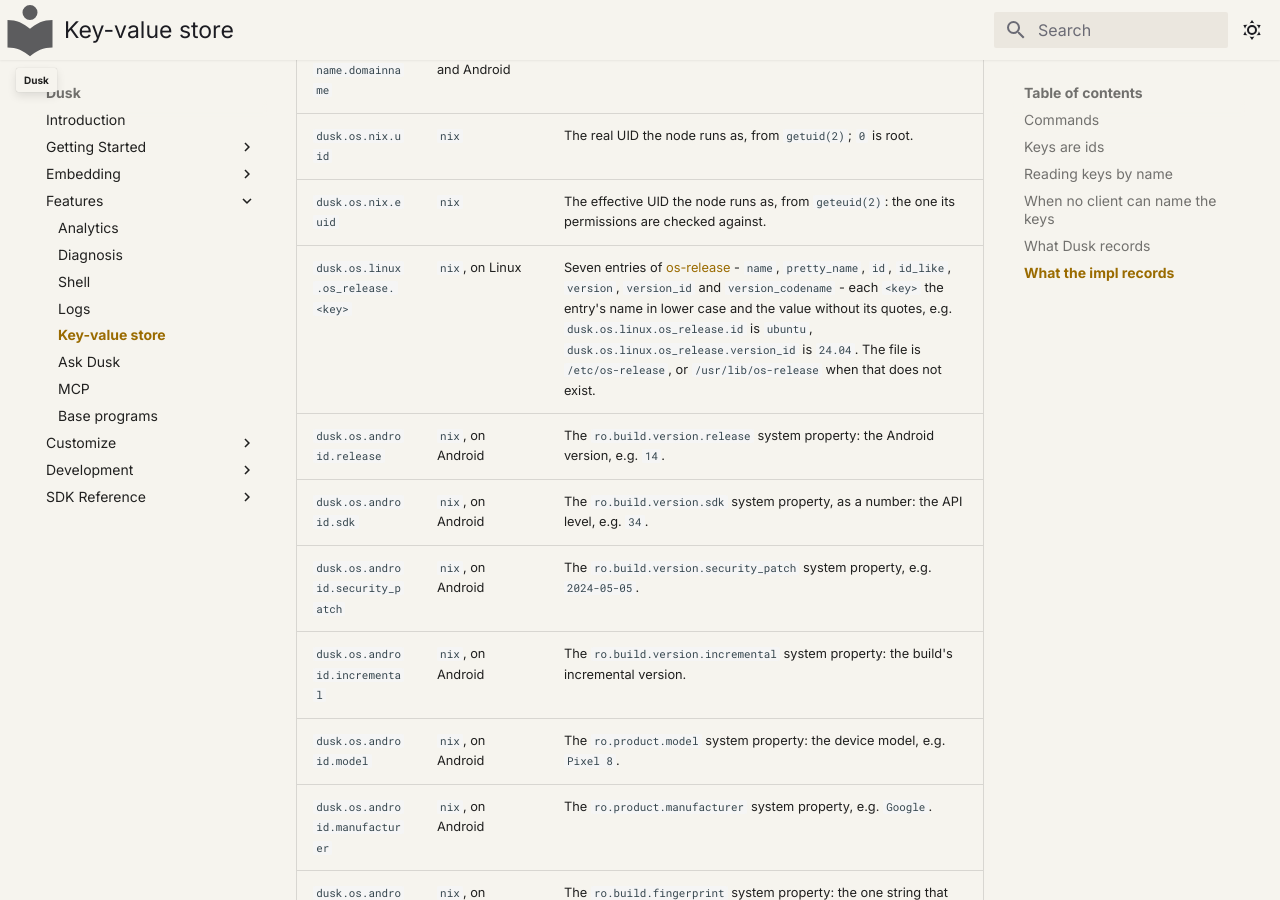
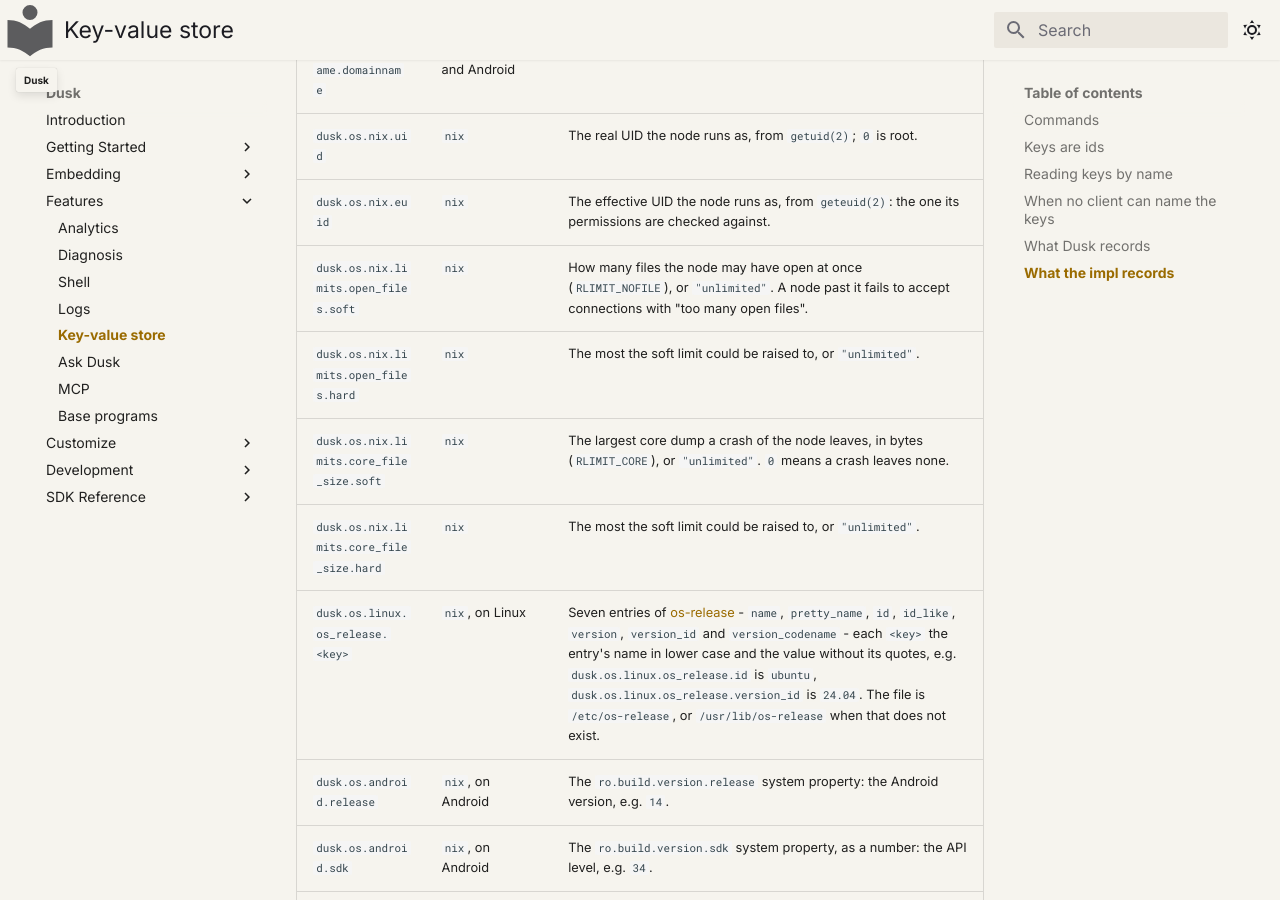
Before and after one commit to tomerze/dusk, an MkDocs documentation site: the page built from docs/docs/features/kvs.md, in a window 1280 px wide and 900 px high, scrolled down 4889 px. Built offline with MkDocs 1.6.1 and Material for MkDocs 9.7.7, drawn with Linux system fonts in a browser that asks for light colours; comment, search, counter and statistics services are not loaded.

Commit message:
Update docs for the resource-limit keys the nix impl writes
The impl table gains the soft and hard limits of RLIMIT_NOFILE and RLIMIT_CORE under dusk.os.nix.limits.open_files and dusk.os.nix.limits.core_file_size, each a number or "unlimited": how many files the node may have open, which a node past it hits as "too many open files", and how large a core dump a crash leaves, where 0 means none.

```diff
--- a/docs/docs/features/kvs.md
+++ b/docs/docs/features/kvs.md
@@ -168,6 +168,10 @@ old to carry a value - writes no keys either, and is logged at `info`.
 | `dusk.os.nix.uname.domainname` | `nix`, on Linux and Android | The `domainname` field of `uname(2)`. |
 | `dusk.os.nix.uid` | `nix` | The real UID the node runs as, from `getuid(2)`; `0` is root. |
 | `dusk.os.nix.euid` | `nix` | The effective UID the node runs as, from `geteuid(2)`: the one its permissions are checked against. |
+| `dusk.os.nix.limits.open_files.soft` | `nix` | How many files the node may have open at once (`RLIMIT_NOFILE`), or `"unlimited"`. A node past it fails to accept connections with "too many open files". |
+| `dusk.os.nix.limits.open_files.hard` | `nix` | The most the soft limit could be raised to, or `"unlimited"`. |
+| `dusk.os.nix.limits.core_file_size.soft` | `nix` | The largest core dump a crash of the node leaves, in bytes (`RLIMIT_CORE`), or `"unlimited"`. `0` means a crash leaves none. |
+| `dusk.os.nix.limits.core_file_size.hard` | `nix` | The most the soft limit could be raised to, or `"unlimited"`. |
 | `dusk.os.linux.os_release.<key>` | `nix`, on Linux | Seven entries of [os-release](https://www.freedesktop.org/software/systemd/man/latest/os-release.html) - `name`, `pretty_name`, `id`, `id_like`, `version`, `version_id` and `version_codename` - each `<key>` the entry's name in lower case and the value without its quotes, e.g. `dusk.os.linux.os_release.id` is `ubuntu`, `dusk.os.linux.os_release.version_id` is `24.04`. The file is `/etc/os-release`, or `/usr/lib/os-release` when that does not exist. |
 | `dusk.os.android.release` | `nix`, on Android | The `ro.build.version.release` system property: the Android version, e.g. `14`. |
 | `dusk.os.android.sdk` | `nix`, on Android | The `ro.build.version.sdk` system property, as a number: the API level, e.g. `34`. |
```
